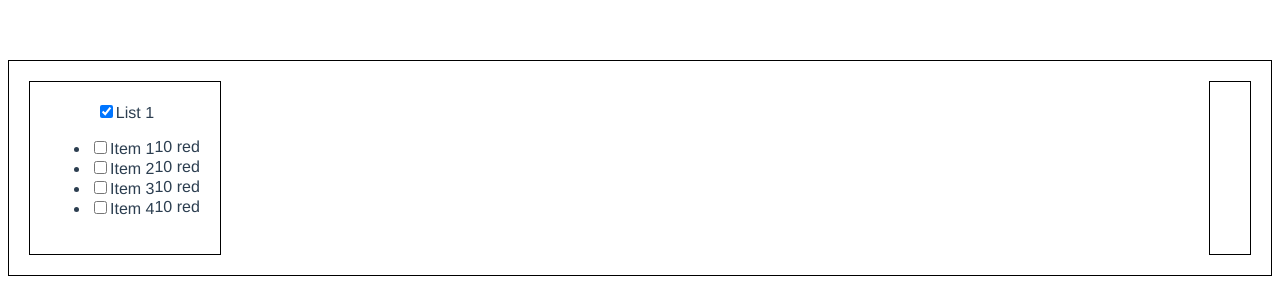
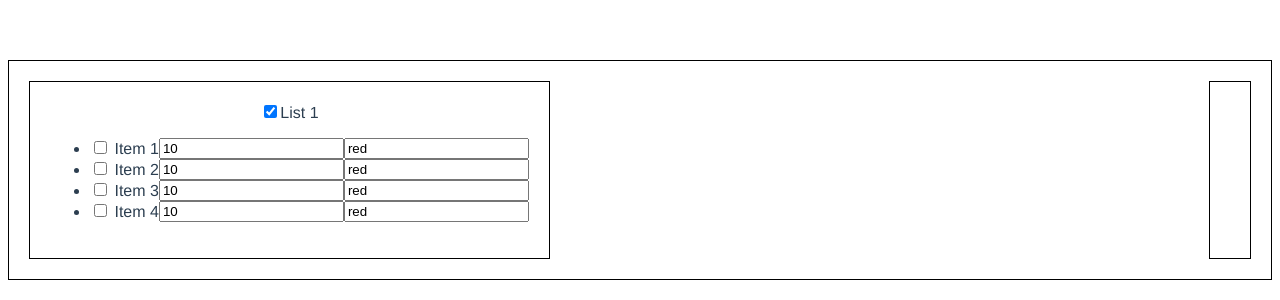
Before and after one commit to Macovka/color-list, a Vue app: page / in a window 1280 px wide. Both pictures are taken after a click on the checkbox 60 px from the left and 111 px from the top of the page. Shown: the top 300 px of the page. Built offline with nearby package versions, Linux system fonts and the light colour scheme.

Commit message:
selecting params

```diff
--- a/src/components/ListItem.vue
+++ b/src/components/ListItem.vue
@@ -1,12 +1,14 @@
 <template>
   <div class="list-item__wrapper">
     <div>
-      <input type="checkbox" :id="item" name="item">
-      <label :for="item">{{ item }}</label>
+      <label>
+        <input type="checkbox">
+        {{ item }}
+      </label>
     </div>
     <div>
-      {{ quantity }}
-      {{ color }}
+      <input type="number" v-model="quantity">
+      <input type="text" v-model="color">
     </div>
   </div>
 </template>
```
